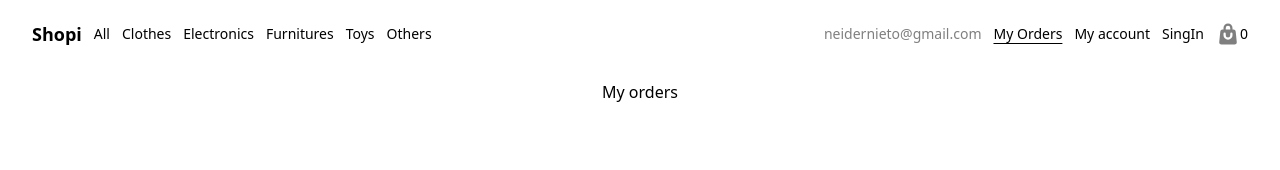
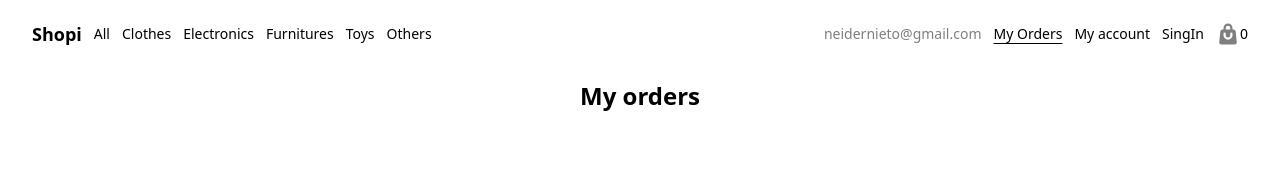
Before and after one commit to NesniDev/Ecommerce, a React (Vite) app: page /my-orders in a window 1280 px wide. Shown: the top 170 px of the page. Built offline with nearby package versions, Linux system fonts and the light colour scheme.

Commit message:
styles title

```diff
--- a/src/Pages/MyOrders/index.jsx
+++ b/src/Pages/MyOrders/index.jsx
@@ -1,5 +1,5 @@
 import Layout from '../../Components/Layout'
-import OrdersCards from '../../Components/OrdersCard'
+import OrdersCard from '../../Components/OrdersCard'
 import { useContext } from 'react'
 import { ShoppingCartContext } from '../../Context/ShoppingCartContext'
 import { Link } from 'react-router-dom'
@@ -10,12 +10,12 @@ function MyOrders() {
   return (
     <>
       <Layout>
-        My orders
+        <h1 className="text-2xl font-semibold">My orders</h1>
         {context.order.map((item, index) => {
           return (
             <Link key={index} to={`/my-orders/${index}`}>
-              <OrdersCards
-                totalPrice={item.totalPrice}
+              <OrdersCard
+                totalPrice={item.total}
                 totalProducts={item.totalProducts}
               />
             </Link>
```
